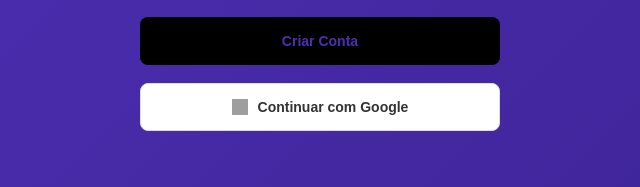
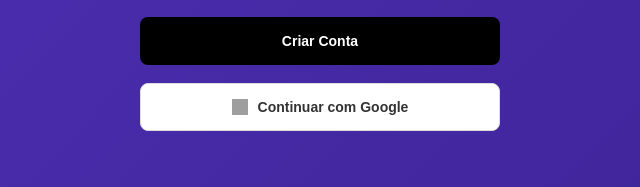
Before and after one commit to LuryDev/Plannexus3, a website: page cadastro.html in a window 1280 px wide. Shown: the part 403-590 px from the top of the page, 29-669 px from the left. Drawn offline with Linux system fonts and the light colour scheme; grey boxes are pictures that could not be loaded.

Commit message:
Change color of #enter to white

```diff
--- a/cadastro.css
+++ b/cadastro.css
@@ -87,7 +87,7 @@
 }
 
 #enter {
-    color: #4D2FB2;
+    color:white;
     background-color: white;
     border: none;
     margin-top: 8px;
```
